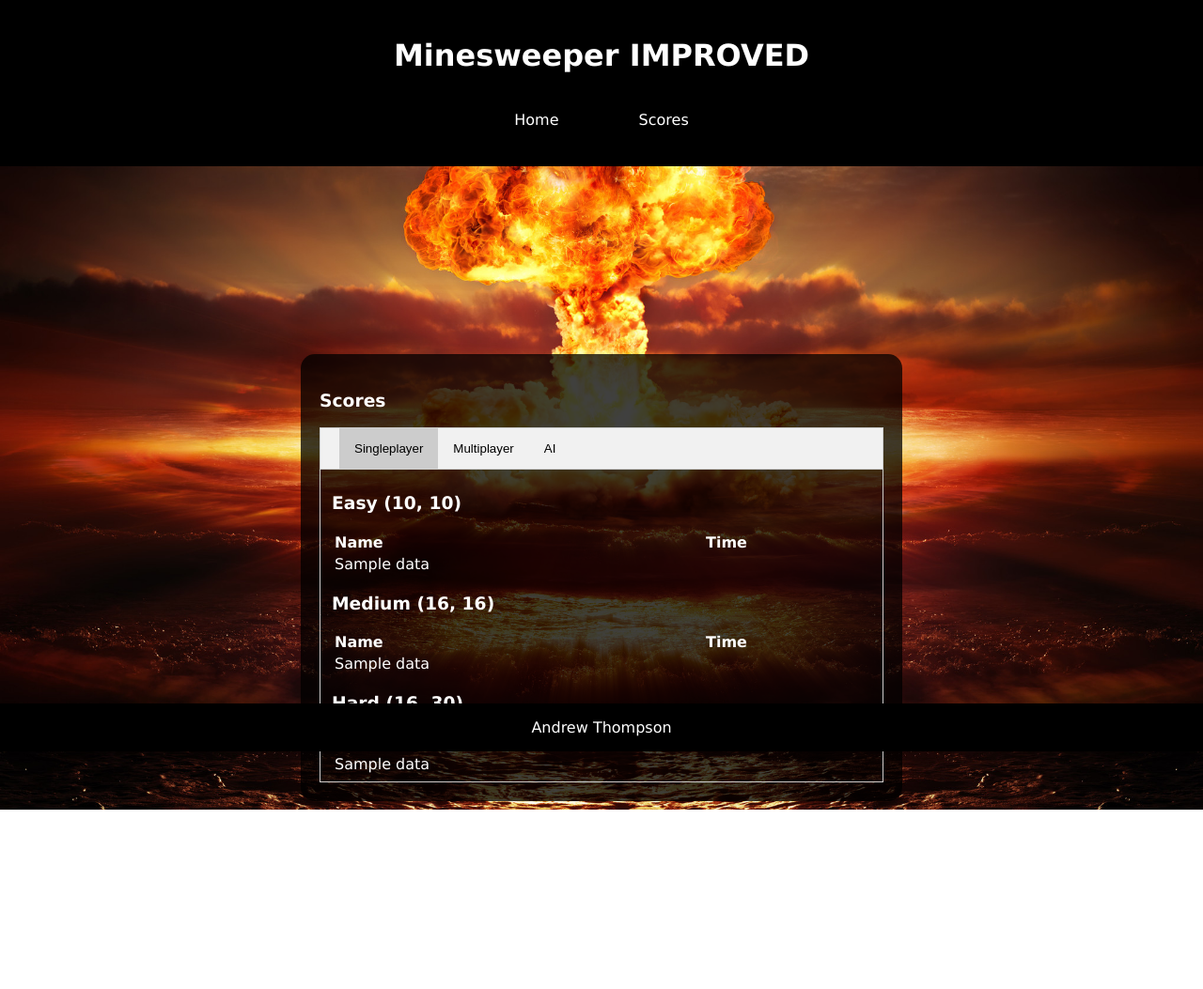
After one commit to andrew-thompsonn/minesweeper, a Python web app: template web/templates/scores.html in a window 1280 px wide, after a click on "Singleplayer". The commit adds this page. Shown: the whole page at 94% size. Run offline with Jinja, Linux system fonts and the light colour scheme; the template is opened without the code that fills it: most values are stand-ins (such as "Sample title", 1, 10 or a date in 2020).

Commit message:
Website loads data from the database, and displays in scores table

```diff
--- a/game_components/computer_player.py
+++ b/game_components/computer_player.py
@@ -29,7 +29,7 @@ class ComputerPlayer(Player):
 ####################################################################################################
 
     def getName(self, skill):
-        names = {0:'george', 1:'Tom', 2:'Lola', 3:'Chuck Norris', 69:None}
+        names = {0:'Computer_1', 1:'Computer_2', 2:'Computer_3', 3:'Computer', 69:None}
         name = names[skill]
         return name
 
--- a/postgreSQL/game.sql
+++ b/web/postgreSQL/game.sql
@@ -13,7 +13,7 @@ CREATE TABLE Game_Info (
     GameID INTEGER NOT NULL,
     PlayerID integer NOT NULL,
     Difficulty varchar(50) NOT NULL,
-    Game_Time varchar(10) NOT NULL,/* -> Planning on changing this to NUMERIC(4, 3) */
+    Game_Time varchar(20) NOT NULL,/* -> Planning on changing this to NUMERIC(4, 3) */
     Mines_left integer NOT NULL,
     Win boolean,
     status integer NOT NULL,
--- a/web/public/css/styles.css
+++ b/web/public/css/styles.css
@@ -17,9 +17,7 @@
   margin-bottom: 200px;
 }
 
-.screenshots {
 
-}
 
 li {
   display: inline;
@@ -38,20 +36,24 @@ a:visited {
 section {
   display: flex;
   flex-direction: row;
-  margin-left: 50px;
-  margin-right: 50px;
-  padding: 0px;
-  text-align: center;
+
+
+}
+
+div {
+  padding-left: 20px;
+  padding-right: 20px;
+  text-align: left;
 }
 
 .homeabout {
-  background-color : rgba(0,0,0,0.75);
+
   color: white;
   margin-left: 50px;
   margin-right: 50px;
   margin-bottom: 0px;
   padding: 20px;
-  width: 1250px;
+
 }
 
 .mainwindow{
@@ -62,17 +64,33 @@ section {
   object-fit: cover;
 
 }
-
-.screenshots {
+.container {
   background-color:rgba(0, 0, 0, 0.75);
   width: 1250px;
-  margin-left: 50px;
-  margin-right: 50px;
-  margin-top: 0px;
+  margin:auto;
   padding: 20px;
+  color: white;
+  border-radius : 15px;
+}
 
-  text-align: center;
+.table_container {
+  background-color:rgba(0, 0, 0, 0.75);
+  width: 600px;;
+  margin:auto;
+  padding: 20px;
+  color: white;
+  border-radius: 15px;
 }
+
+p {
+  color: white
+
+}
+
+h4 {
+  color: white;
+}
+
 
 img {
     height: 350px;
@@ -108,3 +126,44 @@ footer {
   text-align: center;
   color: white;
 }
+
+
+
+
+
+
+/* Style the tab */
+.tab {
+  overflow: hidden;
+  border: 1px solid #ccc;
+  background-color: #f1f1f1;
+}
+
+/* Style the buttons that are used to open the tab content */
+.tab button {
+  background-color: inherit;
+  float: left;
+  border: none;
+  outline: none;
+  cursor: pointer;
+  padding: 14px 16px;
+  transition: 0.3s;
+}
+
+/* Change background color of buttons on hover */
+.tab button:hover {
+  background-color: #ddd;
+}
+
+/* Create an active/current tablink class */
+.tab button.active {
+  background-color: #ccc;
+}
+
+/* Style the tab content */
+.tabcontent {
+  display: none;
+  padding: 6px 12px;
+  border: 1px solid #ccc;
+  border-top: none;
+}
--- /dev/null
+++ b/web/public/js/openTable.js
@@ -0,0 +1,20 @@
+function openTable(evt, tableName) {
+  // Declare all variables
+  var i, tabcontent, tablinks;
+
+  // Get all elements with class="tabcontent" and hide them
+  tabcontent = document.getElementsByClassName("tabcontent");
+  for (i = 0; i < tabcontent.length; i++) {
+    tabcontent[i].style.display = "none";
+  }
+
+  // Get all elements with class="tablinks" and remove the class "active"
+  tablinks = document.getElementsByClassName("tablinks");
+  for (i = 0; i < tablinks.length; i++) {
+    tablinks[i].className = tablinks[i].className.replace(" active", "");
+  }
+
+  // Show the current tab, and add an "active" class to the button that opened the tab
+  document.getElementById(tableName).style.display = "block";
+  evt.currentTarget.className += " active";
+}
--- a/web/templates/home.html
+++ b/web/templates/home.html
@@ -2,7 +2,8 @@
 <html>
   <head>
     <title>Minesweeper Improved</title>
-    <link rel="stylesheet" href="/static/css/styles.css">
+    <link rel="stylesheet" href="../static/css/styles.css">
+    <script src="../static/js/openTable.js"></script>
   </head>
   <body>
     <header class = "Title">
@@ -11,28 +12,63 @@
         <nav>
           <ul class = "nav">
             <li><a href = "/">Home</a></li>
-            <li><a href = "">Scores</a></li>
-            <li><a href = "">About</a></li>
+            <li><a href = "/scores">Scores</a></li>
+
           </ul>
         </nav>
       </center>
     </header>
     {% block content %}
     <section class="spacing">
+    </section>
+
+    <div class="container">
 
 
-    </section>
-    <center><h2 class = "homeabout">Classic Minesweeper... but way cooler</h2></center>
+    <center><h2 class = "homeabout">"Not as Boring as the Original"</h2></center>
     <center>
-
-    <section class="screenshots">
-      <img src="/static/images/multiplayer.png"></img>
-      <img src="/static/images/mainWindow.png"></img>
-      <img src="/static/images/singleplayer.png"></img>
-    </section>
-
+      <section>
+        <img src="/static/images/multiplayer.png"></img>
+        <img src="/static/images/mainWindow.png"></img>
+        <img src="/static/images/singleplayer.png"></img>
+      </section>
     </center>
 
+    <center>
+      <section class="screenshots">
+        <div>
+          <h4>Classic Singleplayer</h4>
+          <p>
+            Play classic minesweeper on standard difficulties - Easy (10 x 10 and 10 mines), Medium
+            (16 x 16 and 40 mines), and hard (16 x 30 and 99 mines). In Minesweeper Improved, it is impossible
+            to click a mine on the first square, and at a minimum nine squares will be revealed on the
+            first click.
+          </p>
+        </div>
+        <div>
+          <h4>Play Against the Computer</h4>
+          <p>
+            Minesweeper improved contains the classic minesweeper we all know and love, but with a twist.
+            Multiplayer options allow for the player to compete side by side with the computer, with an
+            array of difficulties and skill levels. The computer is designed to be competitive, and is capable
+            of making mistakes when guessing.
+          </p>
+        </div>
+        <div>
+          <h4>Watch the Computer Dominate</h4>
+          <p>
+            The game contains a mode for watching the computer clear mines as fast as possible. In this
+            mode, the computer is less likely to make mistakes. When move is encountered where a guess
+            must be made, it will calcualte the probability of mines existing in each square. Then execute the
+            move with the lowest probability of a loss.
+          </p>
+        </div>
+      </section>
+    </center>
+  </div>
+
+    <section class="spacing">
+    </section>
 
     {% endblock %}
 
--- /dev/null
+++ b/web/templates/scores.html
@@ -0,0 +1,130 @@
+{% extends "home.html" %} {% block content%}
+
+<!-- Tab links -->
+
+<section class="spacing"></section>
+<div class="table_container">
+  <h3>Scores</h3>
+  <div class="tab">
+    <button class="tablinks" onclick="openTable(event, 'Singleplayer')">Singleplayer</button>
+    <button class="tablinks" onclick="openTable(event, 'Multiplayer')">Multiplayer</button>
+    <button class="tablinks" onclick="openTable(event, 'AI')">AI</button>
+  </div>
+
+
+  <!-- SINGLE PLAYER DATA -->
+  <div id="Singleplayer" class="tabcontent">
+    <h3>Easy (10, 10)</h3>
+    <table style = "width:100%">
+      <tr>
+        <th style = "text-align: left">Name</th>
+        <th style = "text-align: left">Time</th>
+      </tr>
+      {% for player in sEasy %}
+        <tr>
+          {% for data in player %}
+            <td>{{data}}
+          {% endfor %}
+        </tr>
+      {% endfor %}
+    </table>
+    <h3>Medium (16, 16)</h3>
+    <table style = "width:100%">
+      <tr>
+        <th style = "text-align: left">Name</th>
+        <th style = "text-align: left">Time</th>
+      </tr>
+      {% for player in sMed %}
+        <tr>
+          {% for data in player %}
+            <td>{{data}}
+          {% endfor %}
+        </tr>
+      {% endfor %}
+    </table>
+    <h3>Hard (16, 30)</h3>
+    <table style = "width:100%">
+      <tr>
+        <th style = "text-align: left">Name</th>
+        <th style = "text-align: left">Time</th>
+      </tr>
+      {% for player in sHard %}
+        <tr>
+          {% for data in player %}
+            <td>{{data}}
+          {% endfor %}
+        </tr>
+      {% endfor %}
+    </table>
+  </div>
+
+  <!-- MULTI PLAYER DATA -->
+  <div id="Multiplayer" class="tabcontent">
+    <h3>Multiplayer</h3>
+    <table style = "width:100%">
+      <tr>
+        <th style = "text-align: left">Winner</th>
+        <th style = "text-align: left">Winner Difficulty</th>
+        <th style = "text-align: left">Loser</th>
+        <th style = "text-align: left">Loser Difficulty</th>
+        <th style = "text-align: left">Time</th>
+      </tr>
+      {% for entry in multiData %}
+        <tr>
+          {% for data in entry %}
+            <td>{{data}}
+          {% endfor %}
+        </tr>
+      {% endfor %}
+    </table>
+  </div>
+
+  <!-- AI PLAYER DATA -->
+  <div id="AI" class="tabcontent">
+    <h3>Easy (10, 10)</h3>
+    <table style = "width:100%">
+      <tr>
+        <th style = "text-align: left">Name</th>
+        <th style = "text-align: left">Time</th>
+      </tr>
+      {% for player in cEasy %}
+        <tr>
+          {% for data in player %}
+            <td>{{data}}
+          {% endfor %}
+        </tr>
+      {% endfor %}
+    </table>
+    <h3>Medium (16, 16)</h3>
+    <table style = "width:100%">
+      <tr>
+        <th style = "text-align: left">Name</th>
+        <th style = "text-align: left">Time</th>
+      </tr>
+      {% for player in cMed %}
+        <tr>
+          {% for data in player %}
+            <td>{{data}}
+          {% endfor %}
+        </tr>
+      {% endfor %}
+    </table>
+    <h3>Hard (16, 30)</h3>
+    <table style = "width:100%">
+      <tr>
+        <th style = "text-align: left">Name</th>
+        <th style = "text-align: left">Time</th>
+      </tr>
+      {% for player in cHard %}
+        <tr>
+          {% for data in player %}
+            <td>{{data}}
+          {% endfor %}
+        </tr>
+      {% endfor %}
+    </table>
+  </div>
+</div>
+
+<section class = "spacing"></section>
+{% endblock %}
```
Also changed, not shown: engine.py (+29 -14 lines), game_components/game_state.py (+4 -4 lines), graphics/load_game_options.py (+5 -3 lines), graphics/multi_player_options.py (+20 -6 lines), graphics/single_player_options.py (+17 -2 lines), graphics/watch_options.py (+9 -4 lines), web/postgreSQL/psql_database.py (renamed from postgreSQL/psql_database.py, +135 -7 lines), web/postgreSQL/test_database_class.py (added, +14 -0 lines), web/templates/about.html (added, +23 -0 lines), web/website.py (+25 -3 lines), README.txt, web/postgreSQL/docker-compose.yaml (renamed from postgreSQL/docker-compose.yaml).
